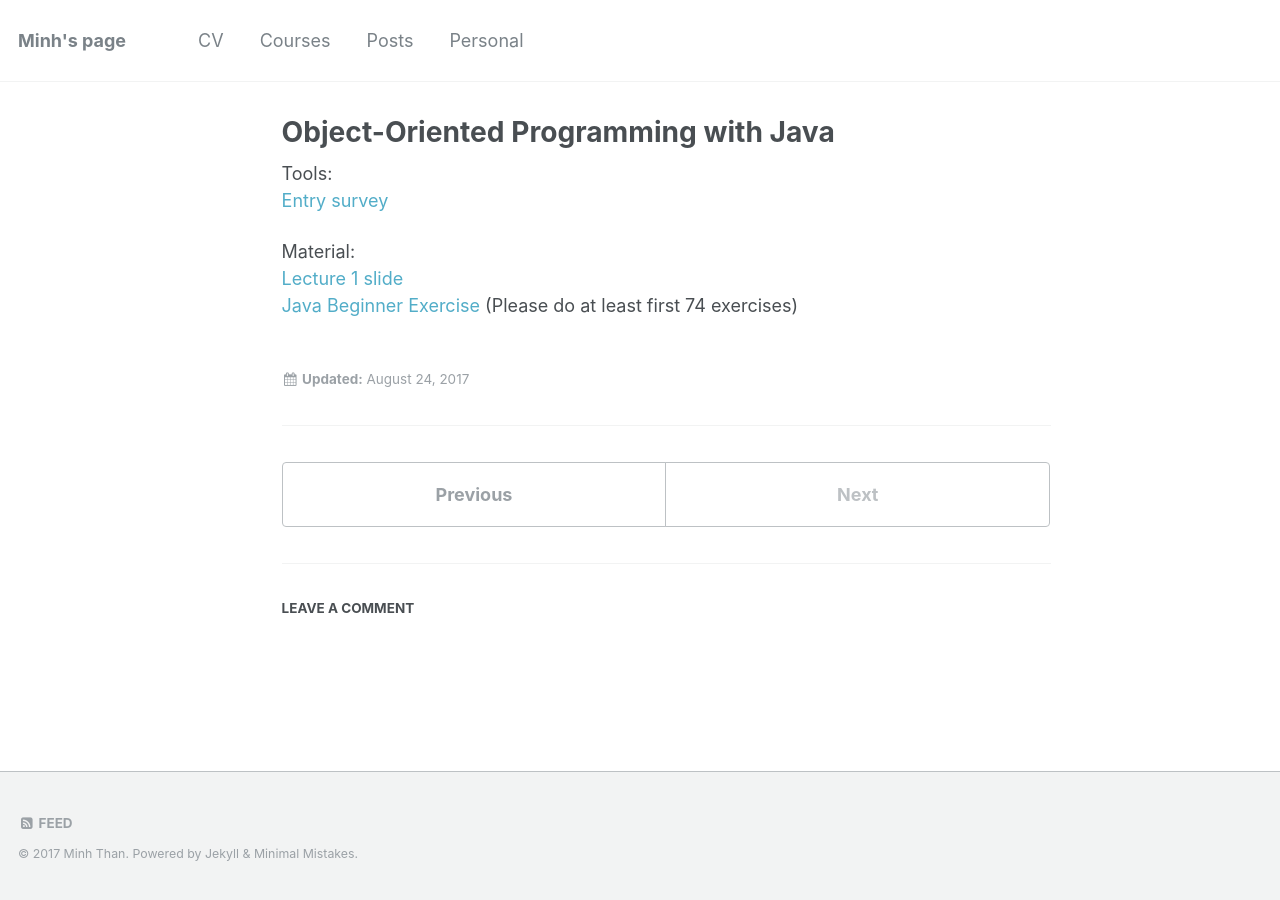
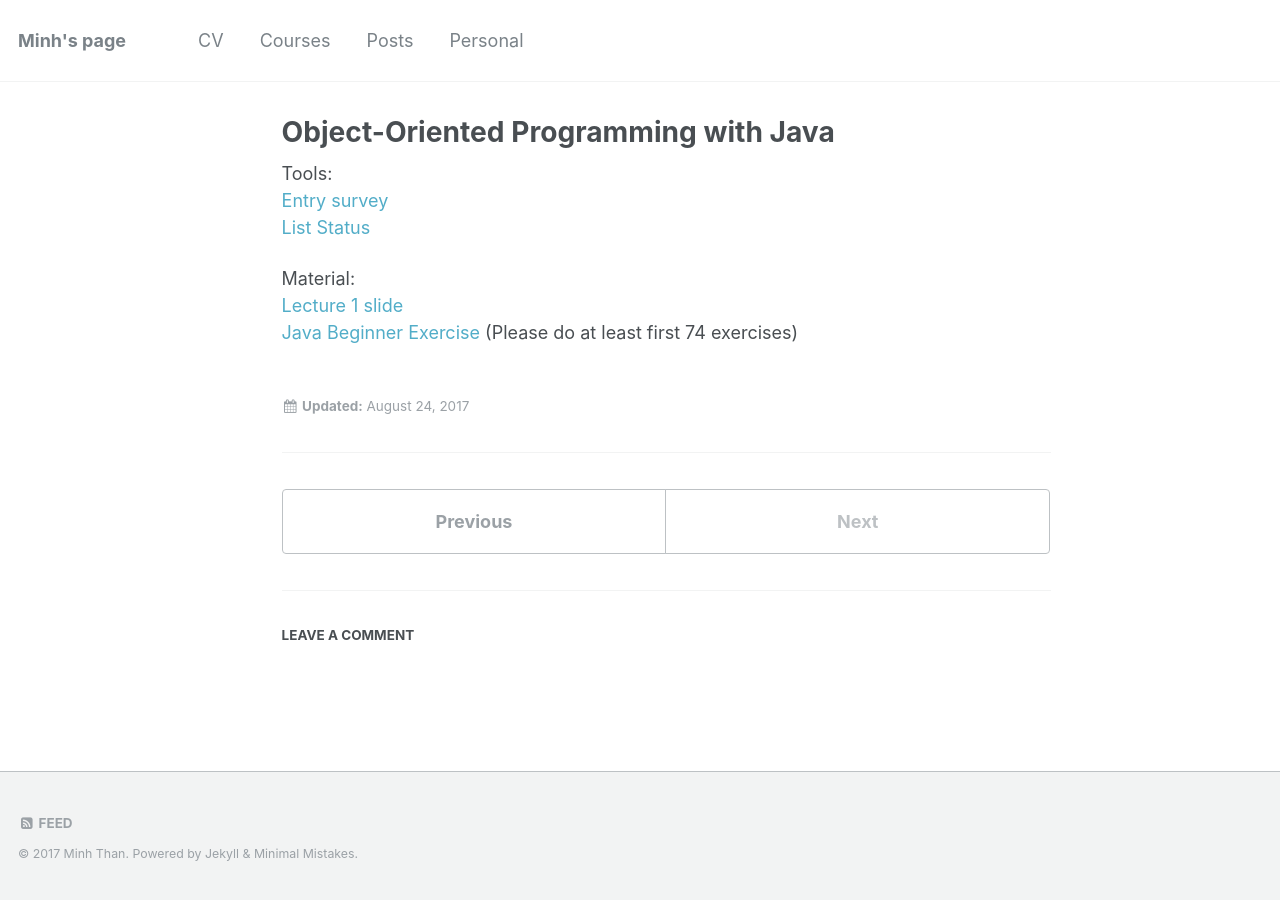
Before and after one commit to thanqminh/thanqminh.github.io, a Jekyll site: the page built from _courses/oopjava.md, in a window 1280 px wide. Built offline with Jekyll 4.4.1, drawn with Linux system fonts in a browser that asks for light colours; comment, search, counter and statistics services are not loaded.

Commit message:
add links

```diff
--- a/_courses/oopjava.md
+++ b/_courses/oopjava.md
@@ -6,6 +6,8 @@ comments: true
 ---
 Tools:
 [Entry survey][entry_survey]
+[List][list]
+[Status][status]
 
 Material:
 [Lecture 1 slide][lecture1]
@@ -14,3 +16,5 @@ Material:
 [entry_survey]: https://goo.gl/forms/aIggEhFVbc9Mf3Df2
 [exercise1]: https://goo.gl/vTV8zM
 [lecture1]: /courses/oopjava/lecture1.pptx
+[status]: https://goo.gl/xbQurs
+[list]: https://goo.gl/Rk3BNR
```
Also changed, not shown: _courses/sehci.md (+4 -0 lines), 1 other file.
